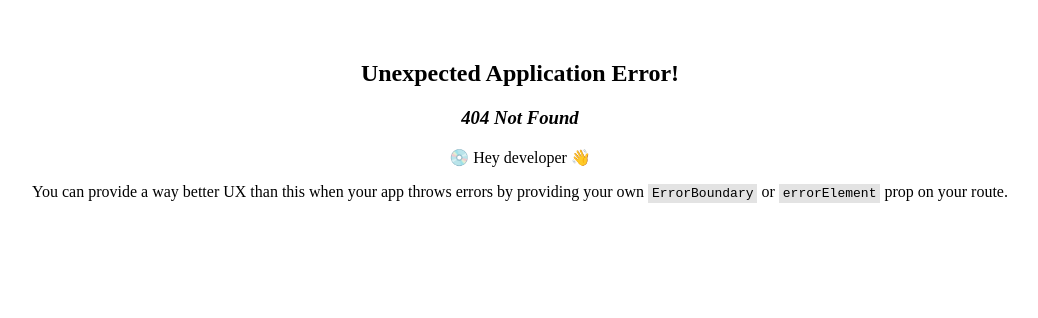
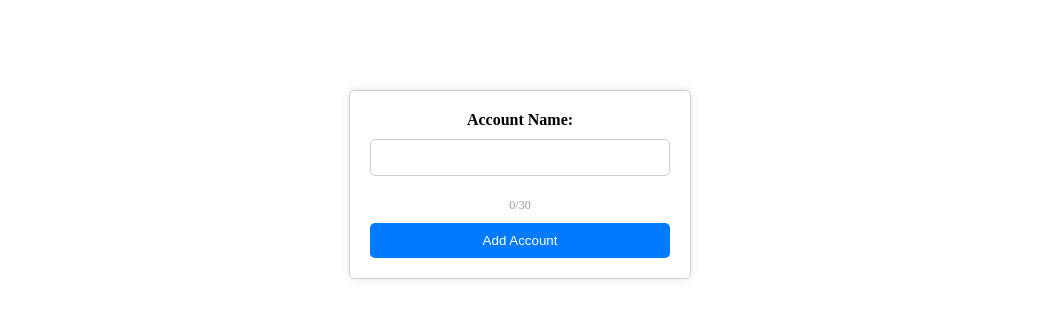
Before and after one commit to joelamaya19/BudgetBuddy, a React (Vite) app in the folder client/: page /accounts in a window 1280 px wide. Before the commit this address had no page. Shown: the top 318 px of the page, without its empty margins (120-1158 px from the left). Built offline with nearby package versions, Linux system fonts and the light colour scheme.

Commit message:
able to create account

```diff
--- a/client/src/components/AccountForm/index.jsx
+++ b/client/src/components/AccountForm/index.jsx
@@ -0,0 +1,121 @@
+import { useState, useEffect } from "react";
+import { useMutation } from '@apollo/client';
+
+// Queries and Mutations
+import { ADD_ACCOUNT } from "../../utils/mutations";
+import { QUERY_ME, QUERY_SINGLE_ACCOUNT} from "../../utils/queries";
+
+// Auth
+import Auth from '../../utils/auth';
+
+const AccountForm = () => {
+    const [name, setName] = useState('');
+
+    useEffect(() => {
+        console.log(name);
+    }, [name]);
+
+    const [characterCount, setCharacterCount] = useState(0);
+
+    const [addAccount, {error}] = useMutation(
+        ADD_ACCOUNT, {
+            // refetchQueries: [
+            //     QUERY_ME, 'me'
+            // ]
+        }
+    );
+
+    // On submit account is added.
+    const handleFormSubmit = async (event) => {
+        event.preventDefault();
+
+        try {
+            const { data } = await addAccount({
+                variables: { name }
+            });
+            console.log(data);
+
+            setName('');
+        } catch (err) {
+            console.log(err);
+        }
+    };
+
+    // updates to show account name?
+    const handleChange = (event) => {
+        const { name, value } = event.target;
+
+        if (name === 'name' && value.length <= 30) {
+            setName(value);
+            setCharacterCount(value.length);
+        }
+    };
+
+    // How is it going to look int the front end?
+    return (
+        <div style={styles.container}>
+            <form onSubmit={handleFormSubmit} style={styles.form}>
+                <label htmlFor="name" style={styles.label}>Account Name:</label>
+                <input
+                    type="text"
+                    name="name"
+                    value={name}
+                    onChange={handleChange}
+                    style={styles.input}
+                />
+                <p style={styles.characterCount}>{characterCount}/30</p>
+                <button type="submit" style={styles.button}>Add Account</button>
+            </form>
+            {error && <p style={styles.error}>Something went wrong. Please try again.</p>}
+        </div>
+    );
+};
+
+const styles = {
+    container: {
+        display: 'flex',
+        flexDirection: 'column',
+        alignItems: 'center',
+        justifyContent: 'center',
+        marginTop: '50px',
+    },
+    form: {
+        display: 'flex',
+        flexDirection: 'column',
+        width: '300px',
+        padding: '20px',
+        border: '1px solid #ccc',
+        borderRadius: '5px',
+        boxShadow: '0 0 10px rgba(0, 0, 0, 0.1)',
+    },
+    label: {
+        marginBottom: '10px',
+        fontWeight: 'bold',
+    },
+    input: {
+        padding: '10px',
+        marginBottom: '10px',
+        borderRadius: '5px',
+        border: '1px solid #ccc',
+    },
+    characterCount: {
+        marginBottom: '10px',
+        fontSize: '12px',
+        color: '#999',
+    },
+    button: {
+        padding: '10px',
+        borderRadius: '5px',
+        border: 'none',
+        backgroundColor: '#007bff',
+        color: '#fff',
+        cursor: 'pointer',
+    },
+    error: {
+        marginTop: '10px',
+        color: 'red',
+    }
+
+};
+
+export default AccountForm;
--- a/client/src/main.jsx
+++ b/client/src/main.jsx
@@ -31,7 +31,7 @@ const router = createBrowserRouter([
         path: '/categories',
         element: <Categories />
       }, {
-        path: '/transactions',
+        path: '/accounts',
         element: <Accounts />
       }
     ],
--- a/client/src/pages/Accounts.jsx
+++ b/client/src/pages/Accounts.jsx
@@ -1,4 +1,10 @@
+import AccountForm from "../components/AccountForm";
+
 const Accounts = () => {
+
+    return  (
+        <AccountForm />
+    )
 
 };
 
--- a/client/src/utils/mutations.js
+++ b/client/src/utils/mutations.js
@@ -25,8 +25,8 @@ export const LOGIN_USER = gql`
 `;
 
 export const ADD_ACCOUNT = gql`
-  mutation addAccount($name: String!, $userId: ID!) {
-    addAccount(name: $name, userId: $userId) {
+  mutation addAccount($name: String!) {
+    addAccount(name: $name) {
       _id
       name
       userId
--- a/client/src/utils/queries.js
+++ b/client/src/utils/queries.js
@@ -15,8 +15,22 @@ query getUser($username: String!) {
   }
 `;
 
+export const QUERY_ME = gql`
+query me {
+  me {
+    _id
+    username
+    email
+    accounts {
+      _id
+      name
+    }
+  }
+}
+`;
+
 export const QUERY_SINGLE_TRANSACTION = gql`
-query Query($id: ID) {
+query getSingleTransaction($id: ID) {
   transaction(_id: $id) {
     _id
     name
@@ -27,7 +41,7 @@ query Query($id: ID) {
 `;
 
 export const QUERY_TRANSACTIONS = gql`
-query Query {
+query getTransactions {
   transaction {
     _id
     name
@@ -38,7 +52,7 @@ query Query {
 `;
 
 export const QUERY_SINGLE_CATEGORIES = gql`
-query Query($id: ID) {
+query getSingleCategories($id: ID) {
   categories(_id: $id) {
     _id
     name
@@ -53,7 +67,7 @@ query Query($id: ID) {
 `;
 
 export const QUERY_CATEGORIES = gql`
-query Query {
+query getCategories {
   categories {
     _id
     name
@@ -62,7 +76,7 @@ query Query {
 `;
 
 export const QUERY_SINGLE_ACCOUNT = gql`
-query Query($username: String) {
+query getSingleAccount($username: String) {
   account(username: $username) {
     _id
     name
@@ -76,7 +90,7 @@ query Query($username: String) {
 `;
 
 export const QUERY_ACCOUNTS = gql`
-query Query {
+query getAccounts {
   account {
     _id
     name
```
Also changed, not shown: client/src/components/AccountsList/index.jsx (+18 -0 lines), 2 other files (tests, documents, lock files or other folders).
